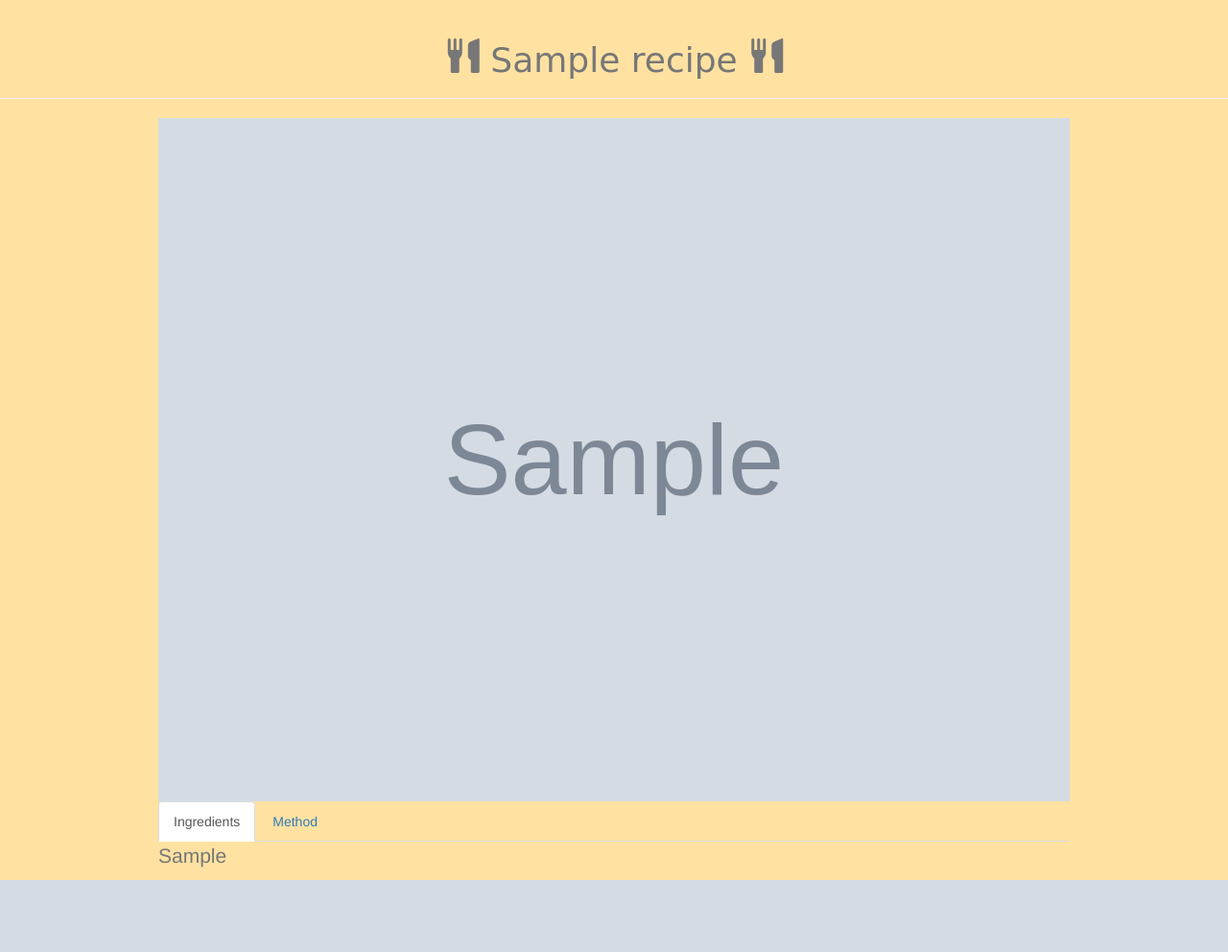
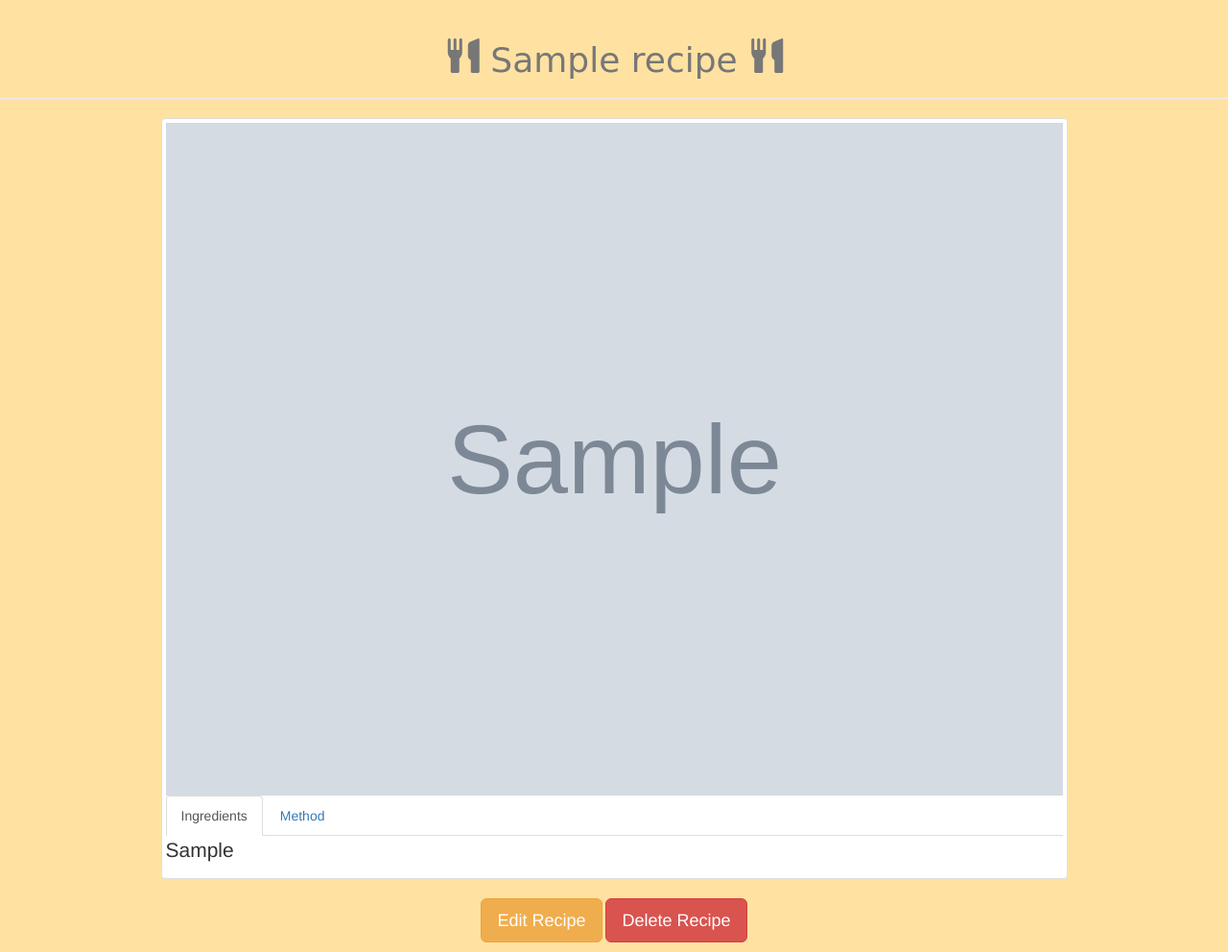
Before and after one commit to nicktruel/cookbook, a Flask app: template templates/recipe_details.html in a window 1280 px wide. Shown: the part 50-1042 px from the top of the page at 96% size. Before the commit the page ends 967 px from the top, so only its background shows below. Run offline with Flask 2, Linux system fonts and the light colour scheme; the template is opened without the code that fills it: most values are stand-ins (such as "Sample title", 1, 10 or a date in 2020); grey boxes marked "Sample" are stand-in pictures; some libraries are stand-ins or nearby versions; some web fonts are replaced.

Commit message:
Reversed to earlier commit as recipe_detatils not loading. Re-added thumbnail for recipe_details.html

```diff
--- a/templates/recipe_details.html
+++ b/templates/recipe_details.html
@@ -4,23 +4,34 @@
 <div class="page-header text-center">
   <h1 class="header-details"><span class="glyphicon glyphicon-cutlery" aria-hidden="true"></span> {{recipe.recipe_name}} <span class="glyphicon glyphicon-cutlery" aria-hidden="true"></span></h1>
 </div>
+
+
 <!--<div class="container recipe_details_html">-->
 <!--    <div class="row  row-no-gutters">-->
 <!--        <div class="col-xs-12 col-sm-8 col-sm-offset-2 col-lg-10 col-lg-offset-1">-->
-<!--        <img src="{{ recipe.recipe_img }}" width="100%" alt=""> -->
-<!--        <p class="rec-det">{{recipe.recipe_ingredients}}</p>-->
-<!--        <p class="rec-det">{{recipe.recipe_instruction}}</p>-->
+<!--            <img src="{{ recipe.recipe_img }}" width="100%" alt="">-->
+<!--            <div>-->
+<!--                <ul class="nav nav-tabs" role="tablist">-->
+<!--                    <li role="presentation" class="active"><a href="#home" aria-controls="home" role="tab" data-toggle="tab">Ingredients</a></li>-->
+<!--                    <li role="presentation"><a href="#profile" aria-controls="profile" role="tab" data-toggle="tab">Method</a></li>-->
+<!--                </ul>-->
+<!--                <div class="tab-content">-->
+<!--                    <div role="tabpanel" class="tab-pane active" id="home">-->
+<!--                        <p class="rec-det">{{recipe.recipe_ingredients}}</p>-->
+<!--                    </div>-->
+<!--                    <div role="tabpanel" class="tab-pane" id="profile">-->
+<!--                        <p class="rec-det">{{recipe.recipe_instruction}}</div>-->
+<!--                </div>-->
+<!--            </div>-->
 <!--        </div>-->
 <!--    </div>-->
 <!--</div>-->
 
-
-
-
-<div class="container recipe_details_html">
-    <div class="row  row-no-gutters">
-        <div class="col-xs-12 col-sm-8 col-sm-offset-2 col-lg-10 col-lg-offset-1">
-            <img src="{{ recipe.recipe_img }}" width="100%" alt="">
+<div class="container">
+    <div class="row">
+        <div class="col-xs-12 col-md-10 col-md-offset-1">
+            <div class="thumbnail">
+                <img src="{{ recipe.recipe_img }}" width="100%" alt="pic of recipe">
                 <div>
                     <!-- Nav tabs -->
                     <ul class="nav nav-tabs" role="tablist">
@@ -30,17 +41,19 @@
 
                     <!-- Tab panes -->
                     <div class="tab-content">
-                    <div role="tabpanel" class="tab-pane active" id="home">
-                        <p class="rec-det">{{recipe.recipe_ingredients}}</p>
+                        <div role="tabpanel" class="tab-pane active" id="home"><p class="rec-det">{{recipe.recipe_ingredients}}</p></div>
+                        <div role="tabpanel" class="tab-pane" id="profile"><p class="rec-det">{{recipe.recipe_instruction}}</p></div>
                     </div>
-                    <div role="tabpanel" class="tab-pane" id="profile">
-                        <p class="rec-det">{{recipe.recipe_instruction}}</div>
                 </div>
             </div>
         </div>
     </div>
 </div>
 
+<p class="text-center">
+    <a href="#" class="btn btn-warning btn-lg" role="button">Edit Recipe</a>
+    <a href="#" class="btn btn-danger btn-lg" role="button">Delete Recipe</a>
+</p>
 
 
 <script>
```
Also changed, not shown: templates/home.html (+4 -5 lines). Lines whose indentation alone changed are shown as unchanged.
